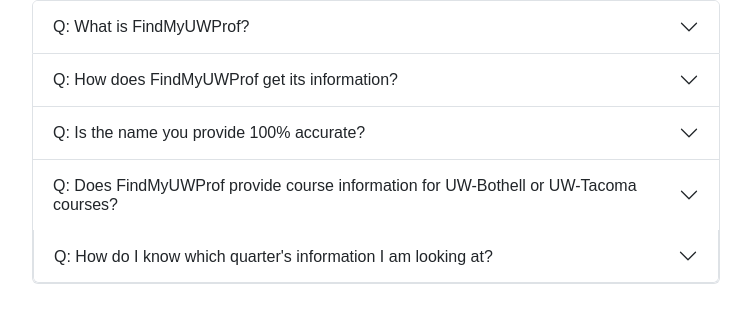
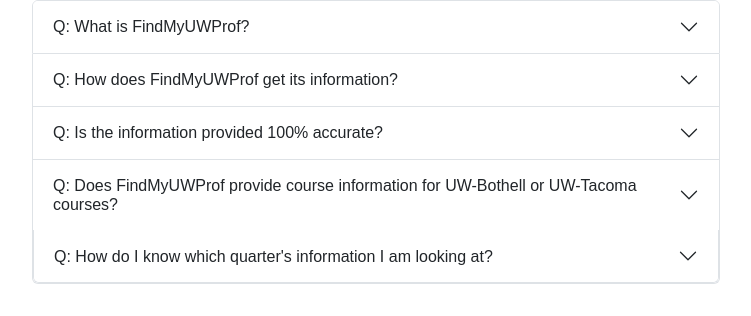
Before and after one commit to AnonymousBazinga/FindMyProf, a Flask app: page /faq in a window 1280 px wide. Shown: the part 142-458 px from the top of the page, without its empty margins (264-1015 px from the left). Run offline with Flask 3, Linux system fonts and the light colour scheme.

Commit message:
FAQ english correction

```diff
--- a/templates/faq.html
+++ b/templates/faq.html
@@ -75,7 +75,7 @@
                     <div class="accordion-item">
                         <h2 class="accordion-header" id="headingThree">
                             <button class="accordion-button collapsed faq-question" type="button" data-bs-toggle="collapse" data-bs-target="#collapseThree" aria-expanded="false" aria-controls="collapseThree">
-                                Q: Is the name you provide 100% accurate?
+                                Q: Is the information provided 100% accurate?
                             </button>
                         </h2>
                         <div id="collapseThree" class="accordion-collapse collapse" aria-labelledby="headingThree" data-bs-parent="#accordionFAQ">
```
